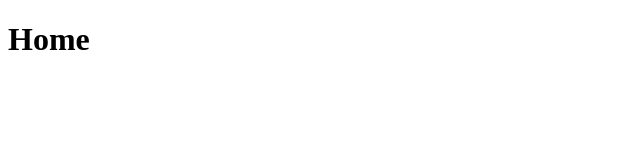
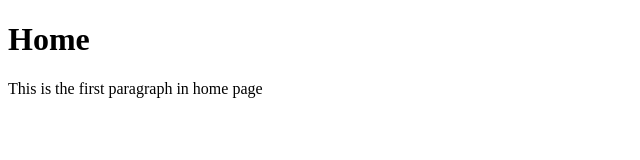
Before and after one commit to unnikrishnan-coder/firstProject, a plain HTML site: page index.html in a window 1280 px wide. Shown: the whole page, without its empty margins (0-640 px from the left). Drawn offline with Linux system fonts and the light colour scheme.

Commit message:
changed the home page

```diff
--- a/index.html
+++ b/index.html
@@ -7,5 +7,6 @@
 </head>
 <body>
     <h1>Home</h1>
+    <p>This is the first paragraph in home page</p>
 </body>
 </html>
```
